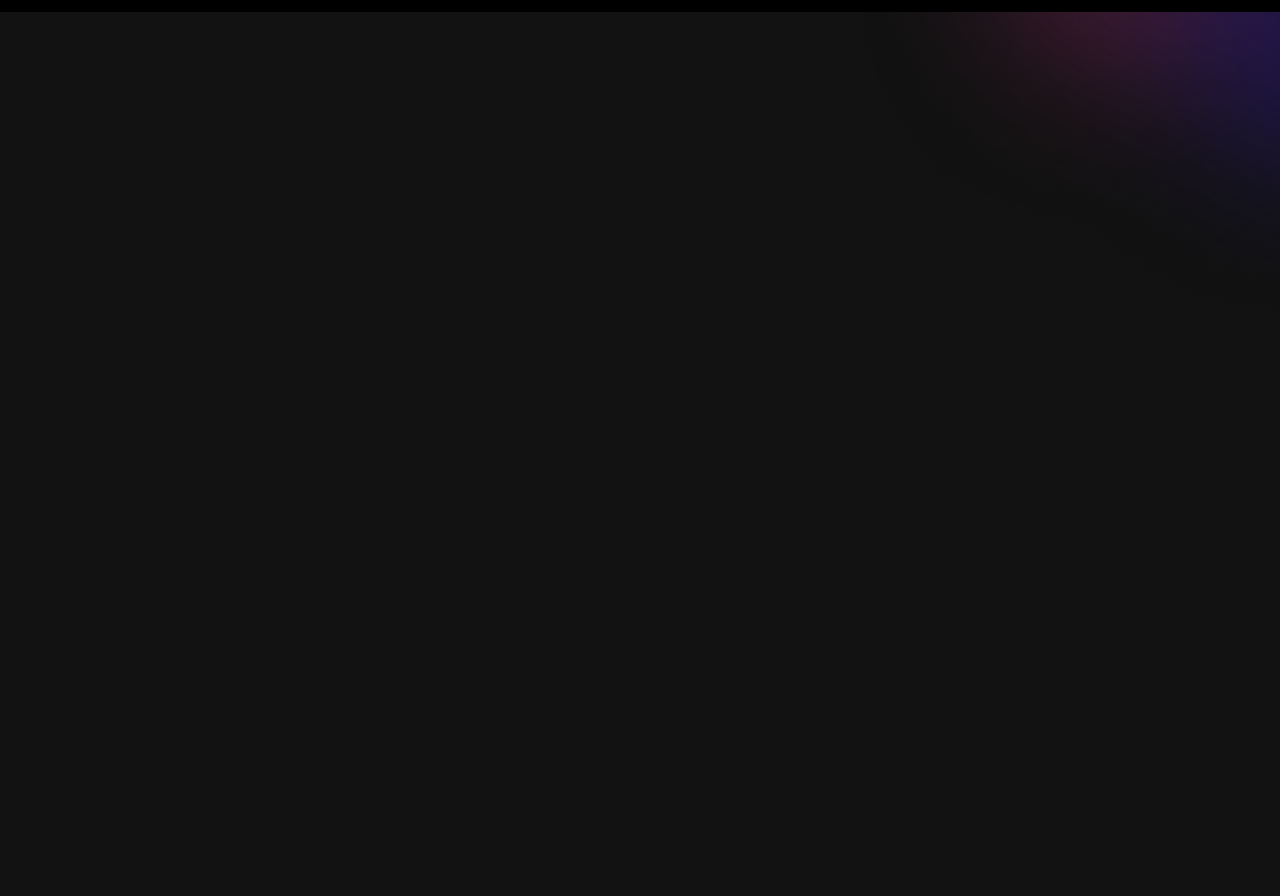
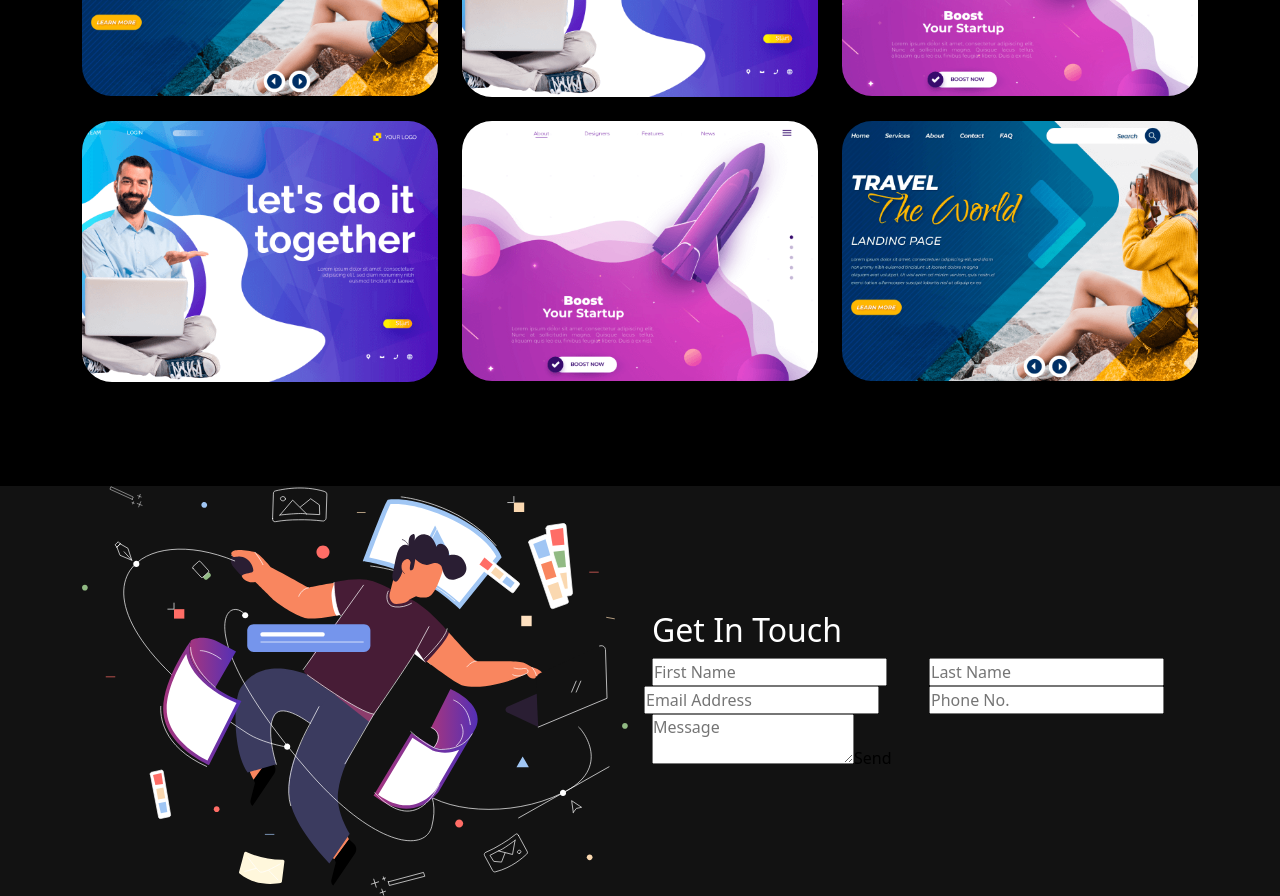
Before and after one commit to evg13ny/react-portfolio-app, a React (Create React App) app: page / in a window 1280 px wide. Shown: the part 1800-2696 px from the top of the page. Before the commit the page ends 2136 px from the top, so only its background shows below. Built offline with nearby package versions, Linux system fonts and the light colour scheme.

Commit message:
added Contact Section

```diff
--- a/package.json
+++ b/package.json
@@ -7,6 +7,9 @@
     "@testing-library/react": "^13.4.0",
     "@testing-library/user-event": "^13.5.0",
     "bootstrap": "^5.2.2",
+    "cors": "^2.8.5",
+    "express": "^4.18.2",
+    "nodemailer": "^6.8.0",
     "react": "^18.2.0",
     "react-bootstrap": "^2.6.0",
     "react-bootstrap-icons": "^1.9.1",
--- a/src/App.css
+++ b/src/App.css
@@ -419,7 +419,7 @@
   overflow: hidden;
 }
 
-.project .nav.nav-pills .nev-item {
+.project .nav.nav-pills .nav-item {
   width: 33%;
 }
 
@@ -464,13 +464,13 @@
 }
 
 .nav-link#projects-tabs-tab-second {
-  border: 1px solid rgba(255, 255, 255, .5);
+  border-top: 1px solid rgba(255, 255, 255, .5);
   border-bottom: 1px solid rgba(255, 255, 255, .5);
 }
 
 .nav-link#projects-tabs-tab-third {
   border: 1px solid rgba(255, 255, 255, .5);
-  border-radius: 0 55px 0 55px;
+  border-radius: 0 55px 55px 0;
 }
 
 .proj-imgbx {
@@ -490,7 +490,7 @@
   transition: .4s ease-in-out;
 }
 
-.proj-imgbx:hover:before {
+.proj-imgbx:hover::before {
   height: 100%;
 }
 
--- a/src/App.js
+++ b/src/App.js
@@ -2,6 +2,7 @@
 import { Banner } from './components/Banner'
 import { Skills } from './components/Skills'
 import { Projects } from './components/Projects'
+import { Contact } from './components/Contact'
 import './App.css'
 import 'bootstrap/dist/css/bootstrap.min.css'
 
@@ -12,6 +13,7 @@
       <Banner />
       <Skills />
       <Projects />
+      <Contact />
     </div>
   )
 }
--- /dev/null
+++ b/src/components/Contact.jsx
@@ -0,0 +1,95 @@
+import { useState } from "react"
+import { Col, Container, Row } from "react-bootstrap"
+import contactImg from "../assets/img/contact-img.svg"
+
+export const Contact = () => {
+    const formInitialDetails = {
+        firstName: '',
+        lastName: '',
+        email: '',
+        phone: '',
+        message: ''
+    }
+
+    const [formDetails, setFormDetails] = useState(formInitialDetails)
+    const [buttonText, setButtonText] = useState('Send')
+    const [status, setStatus] = useState({})
+
+    const onFormUpdate = (category, value) => {
+        setFormDetails({
+            ...formDetails,
+            [category]: value
+        })
+    }
+
+    const handleSubmit = async (e) => {
+        e.preventDefault()
+        setButtonText('Sending ... ')
+
+        let response = await fetch('http://localhost:3000/contact', {
+            method: 'POST',
+            headers: {
+                'Content-Type': 'Application/json;charset=utf-8'
+            },
+            body: JSON.stringify(formDetails)
+        })
+        setButtonText('Send')
+
+        let result = response.json()
+
+        setFormDetails(formInitialDetails)
+
+        if (result.code === 200) {
+            setStatus({ success: true, message: 'Messafe sent successfully' })
+        } else {
+            setStatus({ success: false, message: 'Smth went wrong. Please Try again.' })
+        }
+    }
+
+    return (
+        <section className="connect" id="connect">
+            <Container>
+                <Row className="align-items-center">
+                    <Col md={6}>
+                        <img src={contactImg} alt="Contact Us" />
+                    </Col>
+
+                    <Col md={6}>
+                        <h2>Get In Touch</h2>
+                        <form onSubmit={handleSubmit}>
+                            <Row>
+                                <Col sm={6} className="px=1">
+                                    <input type="text" value={formDetails.firstName} placeholder="First Name" onChange={(e) => onFormUpdate('firstName', e.target.value)} />
+                                </Col>
+
+                                <Col sm={6} className="px-1">
+                                    <input type="text" value={formDetails.lastName} placeholder="Last Name" onChange={(e) => onFormUpdate('lastName', e.target.value)} />
+                                </Col>
+
+                                <Col sm={6} className="px-1">
+                                    <input type="email" value={formDetails.email} placeholder="Email Address" onChange={(e) => onFormUpdate('email', e.target.value)} />
+                                </Col>
+
+                                <Col sm={6} className="px-1">
+                                    <input type="tel" value={formDetails.phone} placeholder="Phone No." onChange={(e) => onFormUpdate('phone', e.target.value)} />
+                                </Col>
+
+                                <Col>
+                                    <textarea row="6" value={formDetails.message} placeholder="Message" onChange={(e) => onFormUpdate('message', e.target.value)} />
+                                    <button type="submit"><span>{buttonText}</span></button>
+                                </Col>
+
+                                {
+                                    status.message &&
+                                    <Col>
+                                        <p className={status.success === false ? 'danger' : 'success'}>{status.message}</p>
+                                    </Col>
+                                }
+                            </Row>
+                        </form>
+                    </Col>
+                </Row>
+            </Container>
+        </section>
+    )
+}
--- a/src/components/ProjectCard.jsx
+++ b/src/components/ProjectCard.jsx
@@ -4,7 +4,7 @@
     return (
         <Col sm={6} md={4}>
             <div className="proj-imgbx">
-                <img sec={imgUrl} />
+                <img src={imgUrl} />
 
                 <div className="proj-txtx">
                     <h4>{title}</h4>
--- a/src/components/Projects.jsx
+++ b/src/components/Projects.jsx
@@ -25,7 +25,7 @@
         {
             title: 'Business Startup',
             description: 'Design & Development',
-            imgUrl: projImg1,
+            imgUrl: projImg2,
         },
         {
             title: 'Business Startup',
@@ -35,7 +35,7 @@
         {
             title: 'Business Startup',
             description: 'Design & Development',
-            imgUrl: projImg3,
+            imgUrl: projImg1,
         },
     ]
 
@@ -73,8 +73,8 @@
                                         }
                                     </Row>
                                 </Tab.Pane>
-                                <Tab.Pane eventKey="second">Lorem Ipsum</Tab.Pane>
-                                <Tab.Pane eventKey="third">Lorem Ipsum</Tab.Pane>
+                                <Tab.Pane eventKey="second"><p>Lorem Ipsum</p></Tab.Pane>
+                                <Tab.Pane eventKey="third"><p>Lorem Ipsum</p></Tab.Pane>
                             </Tab.Content>
                         </Tab.Container>
                     </Col>
```
Also changed, not shown: server.js (added, +49 -0 lines), 1 other file (tests, documents, lock files or other folders).
